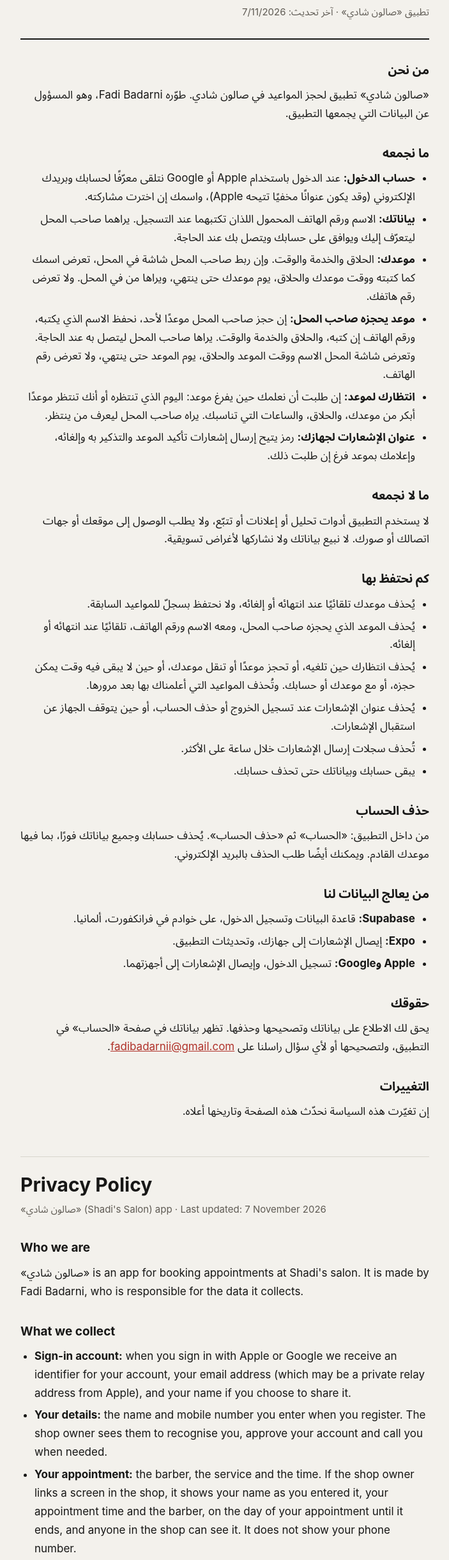
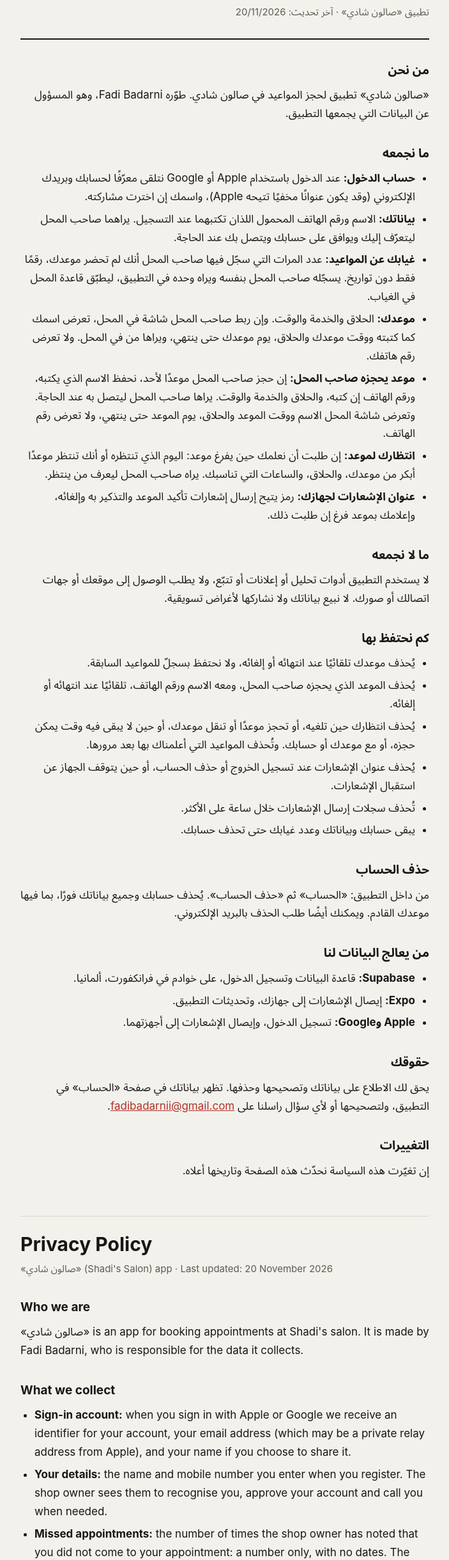
Before and after one commit to FadiBadarni/shadi-barbershop-pages, a plain HTML site: page privacy.html in a window 1280 px wide. Shown: the part 87-2526 px from the top of the page at 64% size, without its empty margins (288-991 px from the left). Drawn offline with Linux system fonts and the light colour scheme.

Commit message:
Privacy: the owner's count of missed appointments

```diff
--- a/privacy.html
+++ b/privacy.html
@@ -10,7 +10,7 @@
 <main>
   <header>
     <h1>سياسة الخصوصية</h1>
-    <p class="meta">تطبيق «صالون شادي» · آخر تحديث: 7/11/2026</p>
+    <p class="meta">تطبيق «صالون شادي» · آخر تحديث: 20/11/2026</p>
   </header>
 
   <h2>من نحن</h2>
@@ -20,6 +20,7 @@
   <ul>
     <li><strong>حساب الدخول:</strong> عند الدخول باستخدام Apple أو Google نتلقى معرّفًا لحسابك وبريدك الإلكتروني (وقد يكون عنوانًا مخفيًا تتيحه Apple)، واسمك إن اخترت مشاركته.</li>
     <li><strong>بياناتك:</strong> الاسم ورقم الهاتف المحمول اللذان تكتبهما عند التسجيل. يراهما صاحب المحل ليتعرّف إليك ويوافق على حسابك ويتصل بك عند الحاجة.</li>
+    <li><strong>غيابك عن المواعيد:</strong> عدد المرات التي سجّل فيها صاحب المحل أنك لم تحضر موعدك، رقمًا فقط دون تواريخ. يسجّله صاحب المحل بنفسه ويراه وحده في التطبيق، ليطبّق قاعدة المحل في الغياب.</li>
     <li><strong>موعدك:</strong> الحلاق والخدمة والوقت. وإن ربط صاحب المحل شاشة في المحل، تعرض اسمك كما كتبته ووقت موعدك والحلاق، يوم موعدك حتى ينتهي، ويراها من في المحل. ولا تعرض رقم هاتفك.</li>
     <li><strong>موعد يحجزه صاحب المحل:</strong> إن حجز صاحب المحل موعدًا لأحد، نحفظ الاسم الذي يكتبه، ورقم الهاتف إن كتبه، والحلاق والخدمة والوقت. يراها صاحب المحل ليتصل به عند الحاجة. وتعرض شاشة المحل الاسم ووقت الموعد والحلاق، يوم الموعد حتى ينتهي، ولا تعرض رقم الهاتف.</li>
     <li><strong>انتظارك لموعد:</strong> إن طلبت أن نعلمك حين يفرغ موعد: اليوم الذي تنتظره أو أنك تنتظر موعدًا أبكر من موعدك، والحلاق، والساعات التي تناسبك. يراه صاحب المحل ليعرف من ينتظر.</li>
@@ -36,7 +37,7 @@
     <li>يُحذف انتظارك حين تلغيه، أو تحجز موعدًا أو تنقل موعدك، أو حين لا يبقى فيه وقت يمكن حجزه، أو مع موعدك أو حسابك. وتُحذف المواعيد التي أعلمناك بها بعد مرورها.</li>
     <li>يُحذف عنوان الإشعارات عند تسجيل الخروج أو حذف الحساب، أو حين يتوقف الجهاز عن استقبال الإشعارات.</li>
     <li>تُحذف سجلات إرسال الإشعارات خلال ساعة على الأكثر.</li>
-    <li>يبقى حسابك وبياناتك حتى تحذف حسابك.</li>
+    <li>يبقى حسابك وبياناتك وعدد غيابك حتى تحذف حسابك.</li>
   </ul>
 
   <h2>حذف الحساب</h2>
@@ -57,7 +58,7 @@
 
   <section lang="en" dir="ltr">
     <h1>Privacy Policy</h1>
-    <p class="meta">«صالون شادي» (Shadi's Salon) app · Last updated: 7 November 2026</p>
+    <p class="meta">«صالون شادي» (Shadi's Salon) app · Last updated: 20 November 2026</p>
 
     <h2>Who we are</h2>
     <p>«صالون شادي» is an app for booking appointments at Shadi's salon. It is made by Fadi Badarni, who is responsible for the data it collects.</p>
@@ -66,6 +67,7 @@
     <ul>
       <li><strong>Sign-in account:</strong> when you sign in with Apple or Google we receive an identifier for your account, your email address (which may be a private relay address from Apple), and your name if you choose to share it.</li>
       <li><strong>Your details:</strong> the name and mobile number you enter when you register. The shop owner sees them to recognise you, approve your account and call you when needed.</li>
+      <li><strong>Missed appointments:</strong> the number of times the shop owner has noted that you did not come to your appointment: a number only, with no dates. The shop owner records it and is the only one who sees it in the app, to apply the shop's rule on missed appointments.</li>
       <li><strong>Your appointment:</strong> the barber, the service and the time. If the shop owner links a screen in the shop, it shows your name as you entered it, your appointment time and the barber, on the day of your appointment until it ends, and anyone in the shop can see it. It does not show your phone number.</li>
       <li><strong>Appointments the shop owner books:</strong> when the shop owner books a time for someone, we keep the name the owner enters, the phone number if one is entered, and the barber, the service and the time. The shop owner sees them, to call that person when needed. The shop's screen shows the name, the appointment time and the barber, on the day of the appointment until it ends, and not the phone number.</li>
       <li><strong>Waiting for a time:</strong> if you ask to be told when a time frees up: the day you are waiting for, or that you want a time earlier than your appointment, the barber, and the hours that suit you. The shop owner sees it, to know who is waiting.</li>
@@ -82,7 +84,7 @@
       <li>Your wait is deleted when you cancel it, book or move your appointment, when nothing in it can be booked any more, or with your appointment or account. The times we told you about are deleted once they have passed.</li>
       <li>The notification address is deleted when you sign out or delete your account, or when the device stops accepting notifications.</li>
       <li>Notification delivery records are deleted within an hour at most.</li>
-      <li>Your account and details are kept until you delete your account.</li>
+      <li>Your account, details and missed-appointment count are kept until you delete your account.</li>
     </ul>
 
     <h2>Deleting your account</h2>
```
